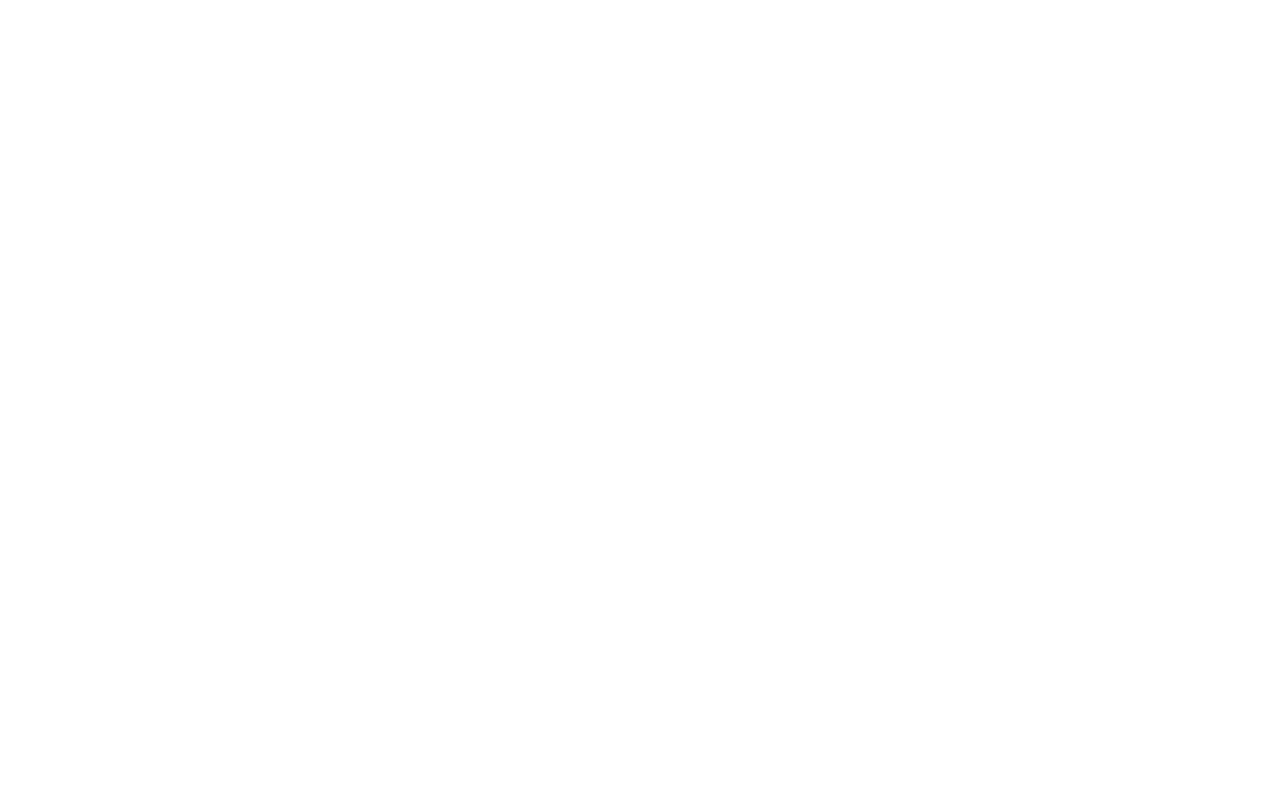
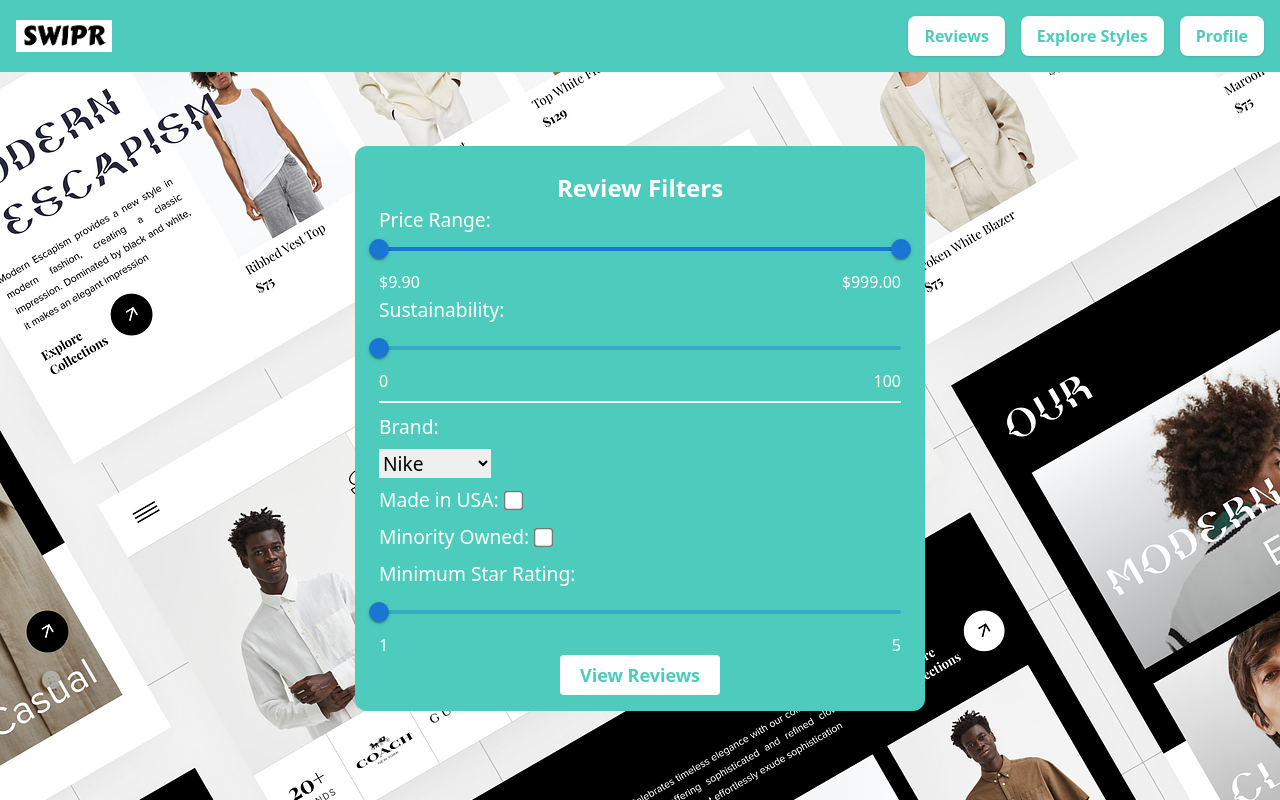
Before and after one commit to tb17UIUC/swipr-app, a React (Create React App) app in the folder client/: page /reviews in a window 1280 px wide. Before the commit this address had no page. Built offline with nearby package versions, Linux system fonts and the light colour scheme.

Commit message:
NOT FINISHED,BROKEN CODE

```diff
--- a/client/src/App.js
+++ b/client/src/App.js
@@ -3,6 +3,7 @@
 import { BrowserRouter as Router, Routes, Route } from 'react-router-dom';
 import WelcomeScreen from './components/WelcomeScreen';
 import ClothesScreen from './components/ClothesScreen';
+import ReviewsScreen from './components/ReviewsScreen';
 import LoginScreen from './components/LoginScreen';
 import RegistrationScreen from './components/RegistrationScreen';
 import { UserProvider } from './UserContext';
@@ -16,6 +17,7 @@
                     <Route path="/" element={<WelcomeScreen />} />
                     <Route path="/clothes" element={<ClothesScreen />} />
                     <Route path="/register" element={<RegistrationScreen />} />
+                    <Route path="/reviews" element={<ReviewsScreen />} />
                     <Route path="/login" element={<LoginScreen />} />
                     <Route path="/profile" element={<ProfileScreen />} />
                 </Routes>
--- a/client/src/api/Reviews.js
+++ b/client/src/api/Reviews.js
@@ -36,3 +36,14 @@
         console.error('Failed to retrieve review:', error);
     }
 }
+
+export const filterReview = async (filters2) => {
+    try {
+        const response = await client.get('/reviews/filter', filters2);
+        console.log(response.data)
+        return response.data;
+    } catch (error) {
+        console.error('Failed to retrieve review:', error);
+    }
+
+}
--- /dev/null
+++ b/client/src/components/FilterReview.js
@@ -0,0 +1,155 @@
+import React, { useState, useEffect } from 'react';
+import { Slider } from '@mui/material';
+import { filterReview } from '../api/Reviews';
+
+const FilterReviewModal = ({filterReview}) => {
+  // State variables to hold the values
+  const [maxPrice, setMaxPrice] = useState(999); // Default value for maxPrice
+  const [minPrice, setMinPrice] = useState(9.90); // Default value for minPrice
+  const [sustainability, setSustainability] = useState(0); // Default value for sustainability
+  const [brand, setBrand] = useState('Nike'); // Default value for brand
+  const [madeInUSA, setMadeInUSA] = useState(false); // Default value for madeInUSA
+  const [minorityOwned, setMinorityOwned] = useState(false); // Default value for minorityOwned
+  const [starRating, setStarRating] = useState(0); // Default value for starRating
+
+  const FilterArray = () => {
+    const madeInUSAInt = madeInUSA ? 1 : 0;
+    const minorityOwnedInt = minorityOwned ? 1 : 0;
+    return {
+      MaxPrice: maxPrice,
+      MinPrice: minPrice,
+      Sustainability: sustainability,
+      Brand: brand,
+      MIUSA: madeInUSAInt,
+      MO: minorityOwnedInt,
+      Star_Rating: starRating
+    };
+  };
+
+  // Event handlers to update the state variables
+  const handleMaxPriceChange = (event, newValue) => {
+    setMaxPrice(newValue);
+  };
+
+  const handleMinPriceChange = (event, newValue) => {
+    setMinPrice(newValue);
+  };
+
+  const handleSustainabilityChange = (event, newValue) => {
+    setSustainability(newValue);
+  };
+
+  const handleBrandChange = (event) => {
+    setBrand(event.target.value);
+  };
+
+  const handleMadeInUSAChange = (event) => {
+    setMadeInUSA(event.target.checked);
+  };
+
+  const handleMinorityOwnedChange = (event) => {
+    setMinorityOwned(event.target.checked);
+  };
+
+  const handleStarRatingChange = (event, newValue) => {
+    setStarRating(newValue);
+  };
+
+  // console.log(FilterArray())
+
+
+return (
+  <div className="bg-primary text-white rounded-xl mb-4 p-6" style={{ height: '565px', width: '570px', fontSize: '1.2rem'}}>
+    <h2 className="text-xlg font-bold text-center" style={{fontSize: '1.5rem'}}>Review Filters</h2>
+    <div className="mb-1">
+      <label className="block">Price Range:</label>
+      <Slider
+        value={[minPrice, maxPrice]}
+        onChange={(event, newValue) => {
+          handleMinPriceChange(event, newValue[0]);
+          handleMaxPriceChange(event, newValue[1]);
+        }}
+        min={9.9}
+        max={999}
+        valueLabelDisplay="auto"
+        aria-labelledby="range-slider"
+      />
+      <div className="flex justify-between text-sm" style={{fontSize: '1.0rem'}}>
+        <span>$9.90</span>
+        <span>$999.00</span>
+      </div>
+    </div>
+
+    <div className="mb-1">
+      <label className="block mb-2">Sustainability:</label>
+      <Slider
+        value={sustainability}
+        onChange={handleSustainabilityChange}
+        min={0}
+        max={100}
+        valueLabelDisplay="auto"
+        aria-labelledby="range-slider"
+      />
+      <div className="flex justify-between text-sm" style={{fontSize: '1.0rem'}}>
+        <span>0</span>
+        <span>100</span>
+      </div>
+    </div>
+
+    <hr style={{ backgroundColor: 'white', height: '2px', border: 'none', margin: '10px 0' }} />
+
+    <div>
+  <label className="block mb-2">Brand:  </label>
+  <select className="mb-2" value={brand} onChange={handleBrandChange} style={{ color: 'black' }}>
+    <option value="Nike">Nike</option>
+    <option value="Adidas">Adidas</option>
+    <option value="Patagonia">Patagonia</option>
+    <option value="Uniqlo">Uniqlo</option>
+  </select>
+    </div>
+
+    <div>
+    <label className="block mb-2">
+        Made in USA:
+        <input type="checkbox" checked={madeInUSA} onChange={handleMadeInUSAChange} style={{ marginLeft: '0.5rem', transform: 'scale(1.5)' }} />
+    </label>
+    </div>
+
+    <div className="mb-2"></div>
+
+    <div>
+    <label className="block mb-2">
+        Minority Owned:
+        <input type="checkbox" checked={minorityOwned} onChange={handleMinorityOwnedChange} style={{ marginLeft: '0.5rem', transform: 'scale(1.5)' }} />
+    </label>
+    </div>
+
+    <div className="mb-6">
+      <label className="block mb-2">Minimum Star Rating:</label>
+      <Slider
+        value={starRating}
+        onChange={handleStarRatingChange}
+        min={1}
+        max={5}
+        step={1}
+        valueLabelDisplay="auto"
+        aria-labelledby="star-rating-slider"
+      />
+      <div className="flex justify-between text-sm" style={{fontSize: '1.0rem'}}>
+        <span>1</span>
+        <span>5</span>
+      </div>
+      <div className="flex justify-center items-center">
+                <button className="bg-white text-primary rounded hover:bg-tertiary h-10 w-40 text-lg px-4"
+                    onClick={() => filterReview(FilterArray)}
+                >
+                    <strong>View Reviews</strong>
+                </button>
+                </div>
+    </div>
+  </div>
+);
+
+};
+
+export default FilterReviewModal;
--- a/client/src/components/Navbar.js
+++ b/client/src/components/Navbar.js
@@ -20,7 +20,13 @@
                 <div className="flex items-center">
                     {/* Navbar links */}
                     <button
-                        className="bg-white text-primary font-semibold py-2 px-4 rounded-lg shadow"
+                        className="bg-white text-primary font-semibold py-2 px-4 rounded-lg shadow ml-4"
+                        onClick={() => navigate('/reviews')}
+                    >
+                        Reviews
+                    </button>
+                    <button
+                        className="bg-white text-primary font-semibold py-2 px-4 rounded-lg shadow ml-4"
                         onClick={() => navigate('/clothes')}
                     >
                         Explore Styles
--- /dev/null
+++ b/client/src/components/ReviewsScreen.js
@@ -0,0 +1,34 @@
+import Navbar from './Navbar';
+import FilterReviewModal from './FilterReview';
+import React, { useEffect, useState } from 'react';
+import { filterReview } from '../api/Reviews';
+
+export default function ReviewsScreen() {
+
+  const handleFilterReview = async (filters) => {
+    console.log(filters)
+    try {
+      const response = await filterReview(filters); // Call the filterReview function
+      console.log(response); // Log the response
+    } catch (error) {
+      console.error('Failed to retrieve review:', error);
+    }
+  };
+
+    return (
+      <div className="flex flex-col h-screen">
+        <Navbar />
+        <div
+          className="flex items-center justify-center flex-grow"
+          style={{
+            backgroundImage: `url(${require('../assets/welcome-page-bg.png')})`,
+          }}
+        >
+          <FilterReviewModal
+          filterReview={handleFilterReview}
+          >
+          </FilterReviewModal>
+        </div>
+      </div>
+    );
+  }
```
Also changed, not shown: 2 other files (tests, documents, lock files or other folders).
